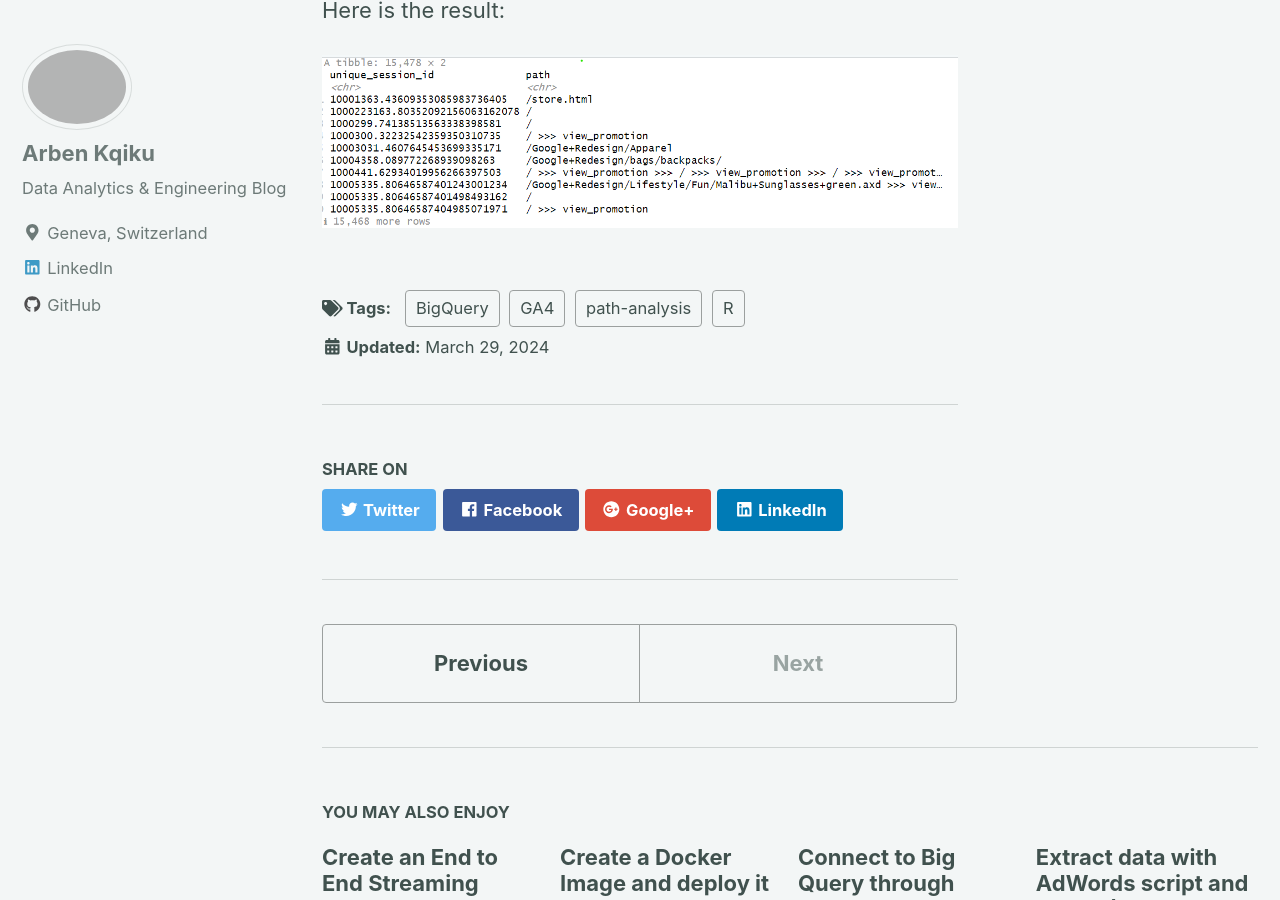
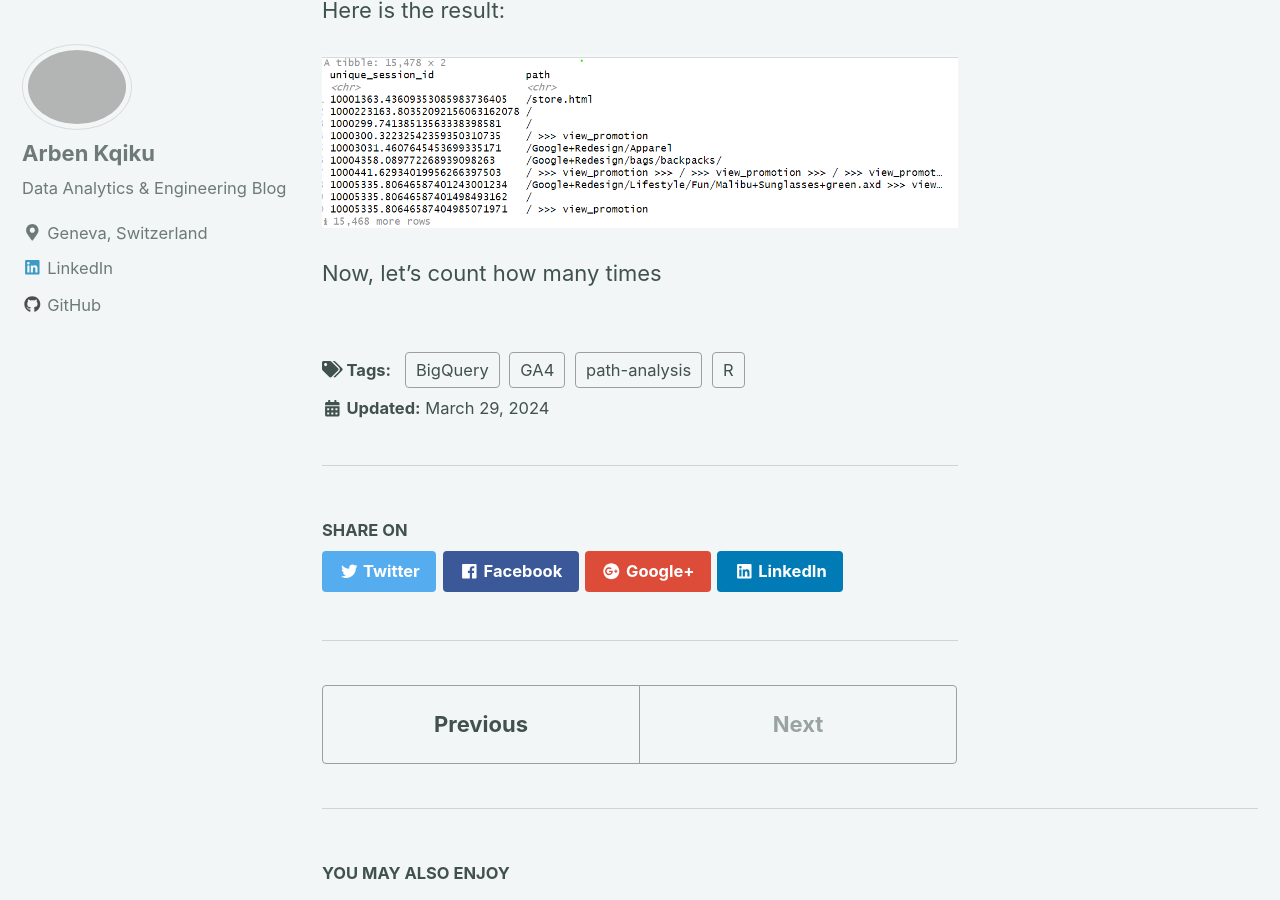
Before and after one commit to ArbenKqiku/arbenkqiku.github.io, a Jekyll site: the page built from _posts/2025-09-29-path-analysis-in-r.md, in a window 1280 px wide and 900 px high, scrolled down 16822 px. Built offline with Jekyll 4.4.1, drawn with Linux system fonts in a browser that asks for light colours; nearby versions of some CDN libraries.

Commit message:
Article modified

```diff
--- a/_posts/2025-09-29-path-analysis-in-r.md
+++ b/_posts/2025-09-29-path-analysis-in-r.md
@@ -362,3 +362,5 @@ What this does:
 Here is the result:
 
 <img src="{{ site.url }}{{ site.baseurl }}/images/article-5-path-analysis/image-2.6.png" alt="linearly separable data">
+
+Now, let's count how many times
```
